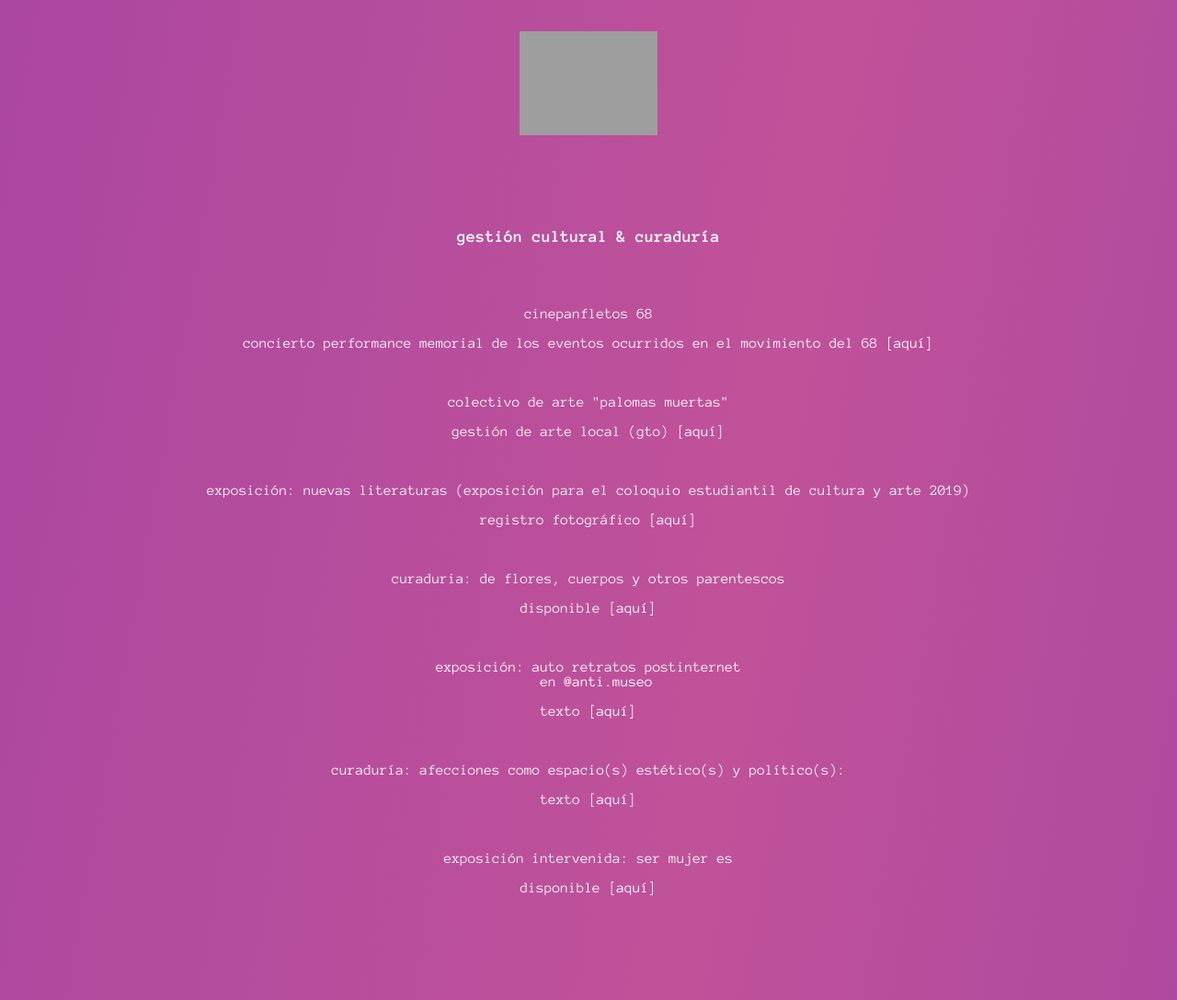
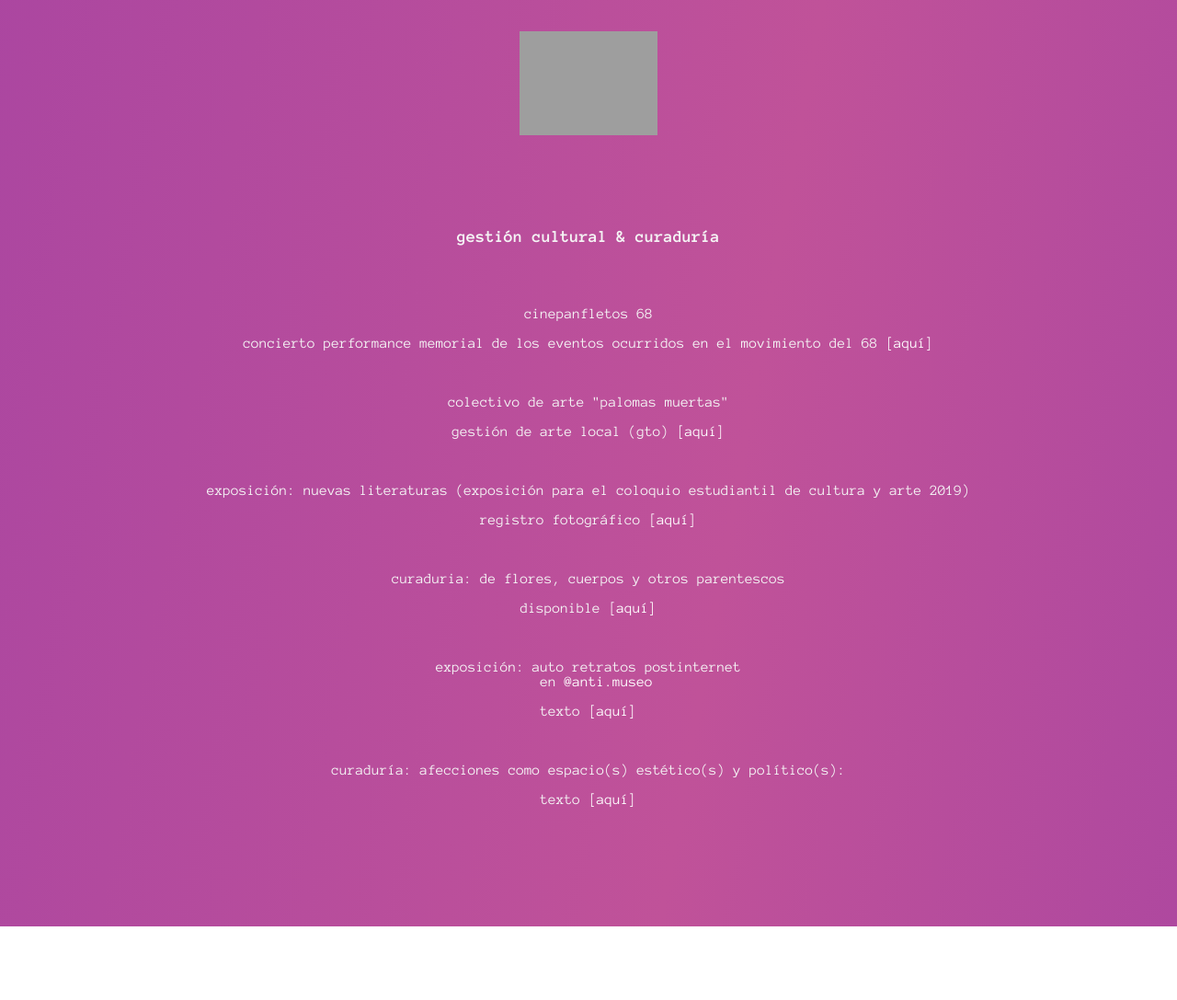
Before and after one commit to unglitchonline/unglitchonline, a plain HTML site: page bitacoradegestion.html in a window 1280 px wide. Shown: the whole page at 92% size. After the commit the page ends 1007 px from the top, so only its background shows below. Drawn offline with Linux system fonts and the light colour scheme; grey boxes are pictures that could not be loaded.

Commit message:
index actualizado

```diff
--- a/bitacoradegestion.html
+++ b/bitacoradegestion.html
@@ -64,8 +64,6 @@
     <p>curaduría: afecciones como espacio(s) estético(s) y político(s):</p>
     <p>texto <a href="docs/pdf/Afecciones como espacios estéticos y políticos rutinas y texturas.pdf" >[aquí]</a></p>
     <br>
-    <p>exposición intervenida: ser mujer es</p>
-    <p>disponible <a href="repensarsermujer.html">[aquí]</a></p>
     <br>
     <br>
     <br>
```
Also changed, not shown: index.html (+1 -0 lines).
